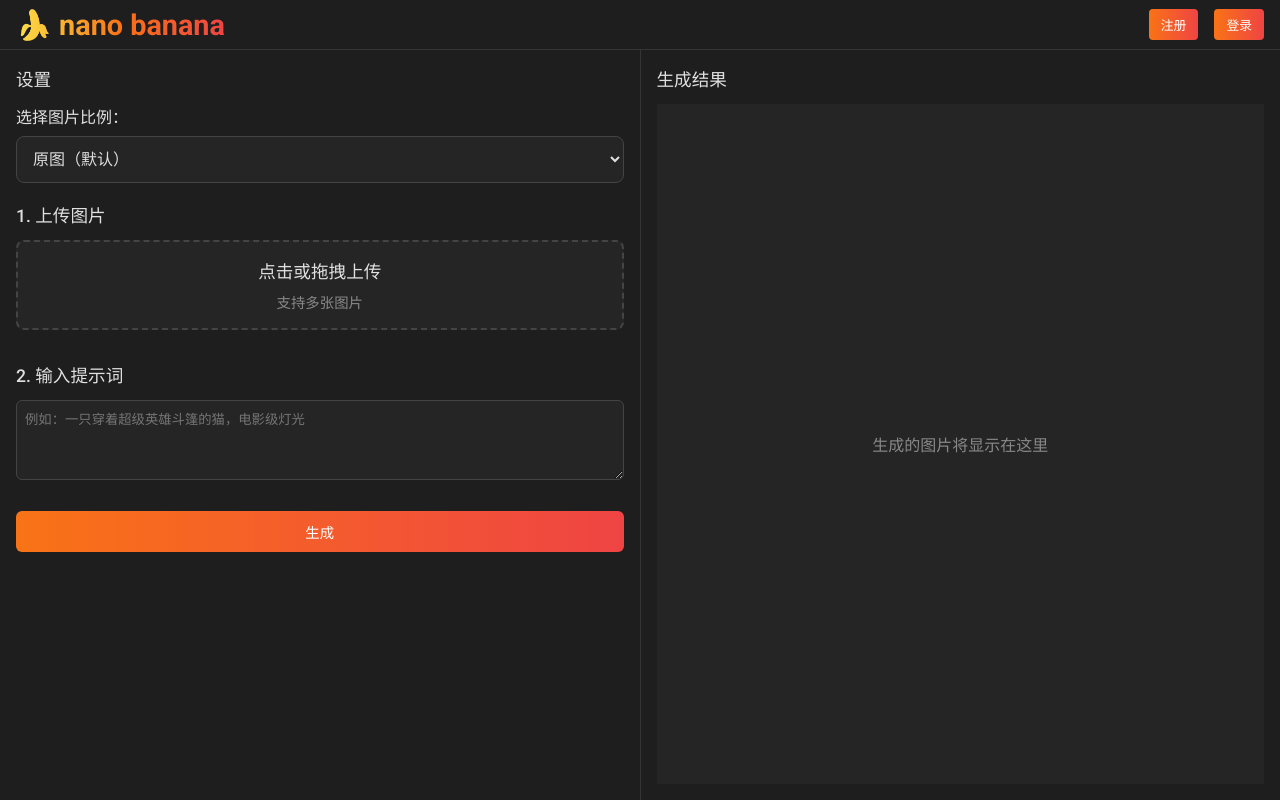
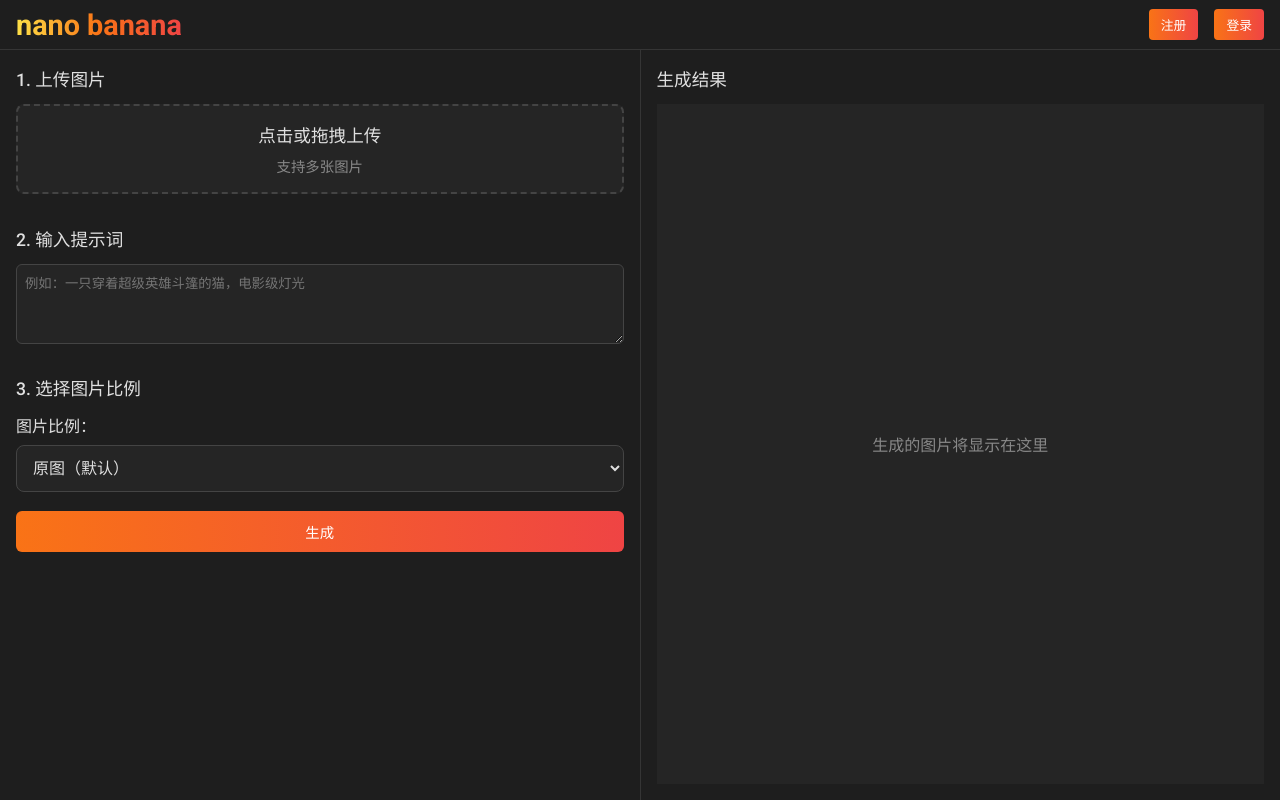
Before and after one commit to ixcenrouy/nanobanana-supabase, a plain HTML site: page static/index.html in a window 1280 px wide. Drawn offline with Linux system fonts and the light colour scheme.

Commit message:
Update index.html

```diff
--- a/static/index.html
+++ b/static/index.html
@@ -8,7 +8,7 @@
 </head>
 <body>
     <header class="header">
-        <h1 class="title">🍌 nano banana</h1>
+        <h1 class="title">nano banana</h1>
         <div class="auth-buttons">
             <button class="auth-btn">注册</button>
             <button class="auth-btn">登录</button>
@@ -16,23 +16,7 @@
     </header>
     <div class="main-container">
         <div class="controls-container">
-            <div class="aspect-ratio-section">
-                <h2>设置</h2>
-                <label for="aspect-ratio-select">选择图片比例：</label>
-                <select id="aspect-ratio-select">
-                    <option value="">原图（默认）</option>
-                    <option value="1:1">1:1</option>
-                    <option value="2:3">2:3</option>
-                    <option value="3:2">3:2</option>
-                    <option value="3:4">3:4</option>
-                    <option value="4:3">4:3</option>
-                    <option value="4:5">4:5</option>
-                    <option value="5:4">5:4</option>
-                    <option value="9:16">9:16</option>
-                    <option value="16:9">16:9</option>
-                    <option value="21:9">21:9</option>
-                </select>
-            </div>
+
             <div class="upload-section">
                 <h2>1. 上传图片</h2>
                 <div class="upload-area">
@@ -48,6 +32,24 @@
             <div class="prompt-section">
                 <h2>2. 输入提示词</h2>
                 <textarea id="prompt-input" placeholder="例如：一只穿着超级英雄斗篷的猫，电影级灯光"></textarea>
+            </div>
+
+            <div class="aspect-ratio-section">
+                <h2>3. 选择图片比例</h2>
+                <label for="aspect-ratio-select">图片比例：</label>
+                <select id="aspect-ratio-select">
+                    <option value="">原图（默认）</option>
+                    <option value="1:1">1:1</option>
+                    <option value="2:3">2:3</option>
+                    <option value="3:2">3:2</option>
+                    <option value="3:4">3:4</option>
+                    <option value="4:3">4:3</option>
+                    <option value="4:5">4:5</option>
+                    <option value="5:4">5:4</option>
+                    <option value="9:16">9:16</option>
+                    <option value="16:9">16:9</option>
+                    <option value="21:9">21:9</option>
+                </select>
             </div>
 
             <button id="generate-btn">
```
